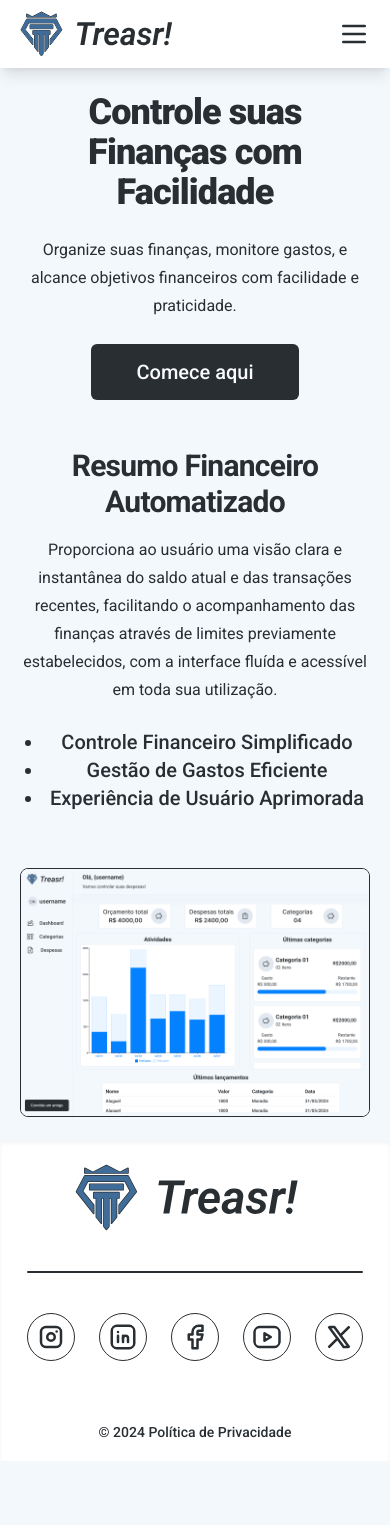
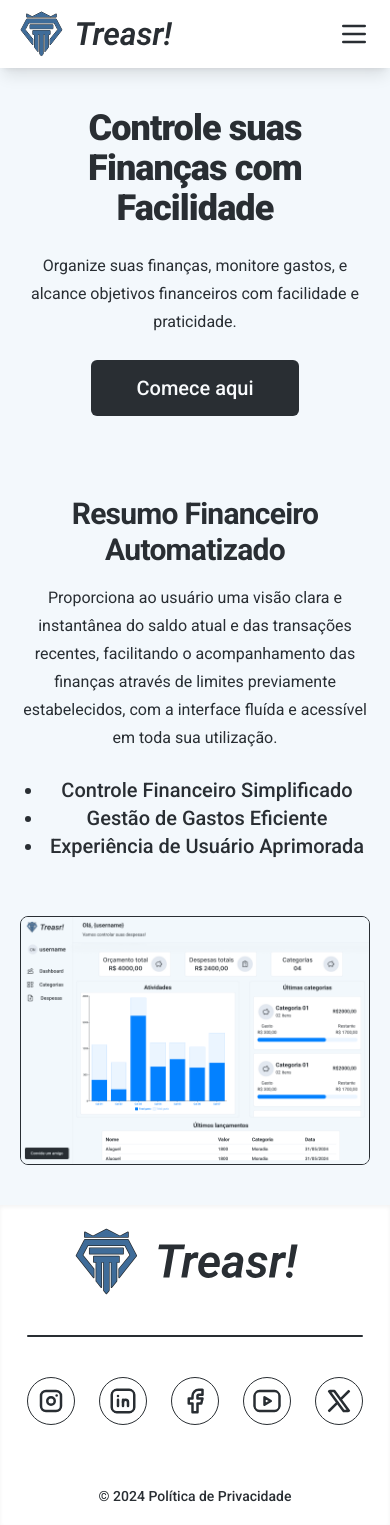
Before and after one commit to carvalhaus/financial_controller, a Next.js app in the folder frontend/: page / in a window 390 px wide. Before the commit the page ends 1461 px from the top, so only its background shows below. Built offline with nearby package versions, Linux system fonts and the light colour scheme.

Commit message:
style: fix style

```diff
--- a/frontend/app/(pages)/(homepage)/_components/slogan.jsx
+++ b/frontend/app/(pages)/(homepage)/_components/slogan.jsx
@@ -3,10 +3,10 @@ import Link from "next/link";
 
 function SloganSection() {
     return (
-        <section className="w-full flex flex-col items-center justify-center text-center py-6 lg:py-20">
+        <section className="w-full flex flex-col items-center justify-center text-center py-10 lg:py-20">
             <h1 className="text-4xl font-extrabold tracking-tight lg:text-5xl w-auto md:w-1/2 lg:w-2/5">Controle suas Finanças com Facilidade</h1>
             <p className="leading-7 [&:not(:first-child)]:mt-6 w-auto md:w-1/2 lg:w-1/4">Organize suas finanças, monitore gastos, e alcance objetivos financeiros com facilidade e praticidade.</p>
-            <Button className="[&:not(:first-child)]:mt-6 h-14 w-52 text-xl"><Link href="#">Comece aqui</Link></Button>
+            <Button size="xl" className="[&:not(:first-child)]:mt-6"><Link href="#">Comece aqui</Link></Button>
         </section >
     );
 }
--- a/frontend/app/(pages)/(homepage)/_components/summary.jsx
+++ b/frontend/app/(pages)/(homepage)/_components/summary.jsx
@@ -2,7 +2,7 @@ import Image from "next/image";
 
 function SummarySection() {
     return (
-        <section className="w-full flex flex-col text-center lg:text-left lg:flex-row items-center justify-center py-6 lg:py-20 gap-8 lg:gap-32">
+        <section className="w-full flex flex-col text-center lg:text-left lg:flex-row items-center justify-center py-10 lg:py-20 gap-8 lg:gap-32">
             <div className="max-w-[480px]">
                 <h2 className="pb-2 text-3xl font-semibold tracking-tight first:mt-0">Resumo Financeiro Automatizado</h2>
                 <p className="leading-7 [&:not(:first-child)]:mt-2">Proporciona ao usuário uma visão clara e instantânea do saldo atual e das transações recentes, facilitando o acompanhamento das finanças através de limites previamente estabelecidos, com a interface fluída e acessível em toda sua utilização.</p>
```
